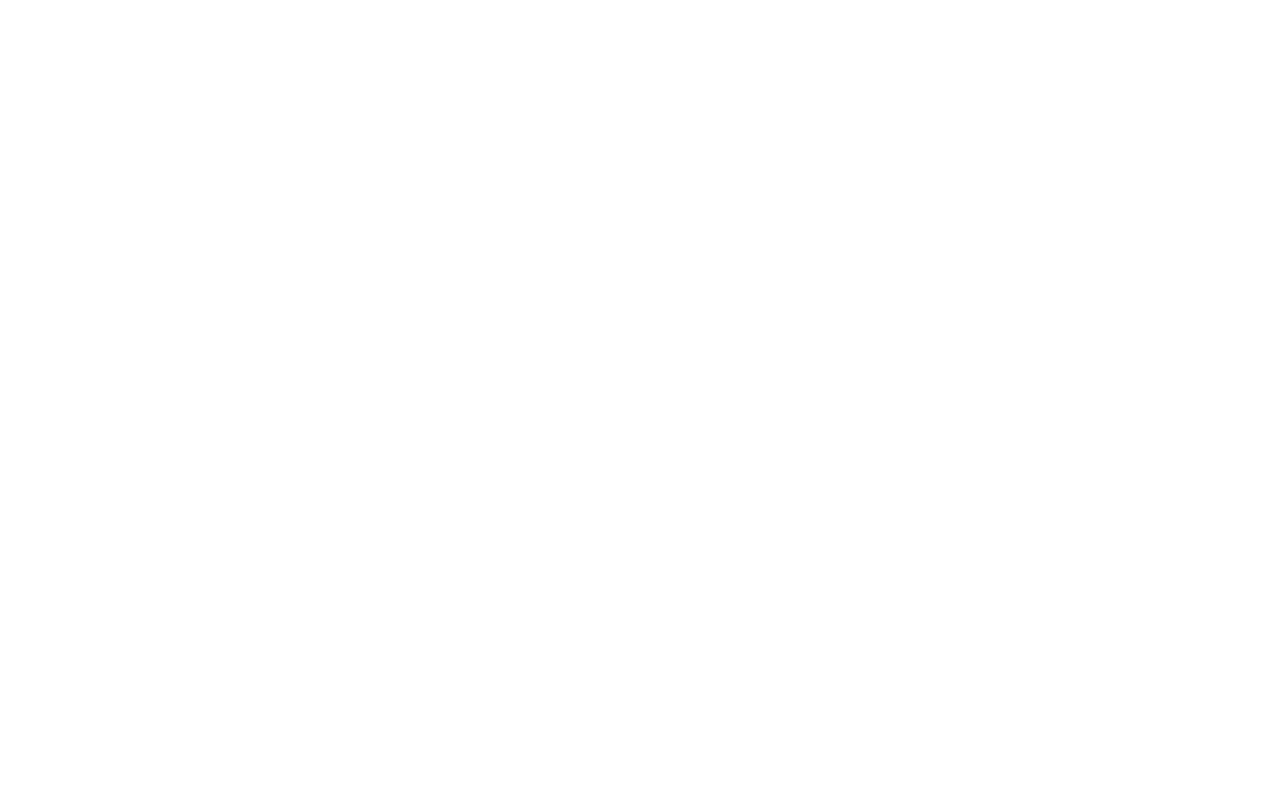
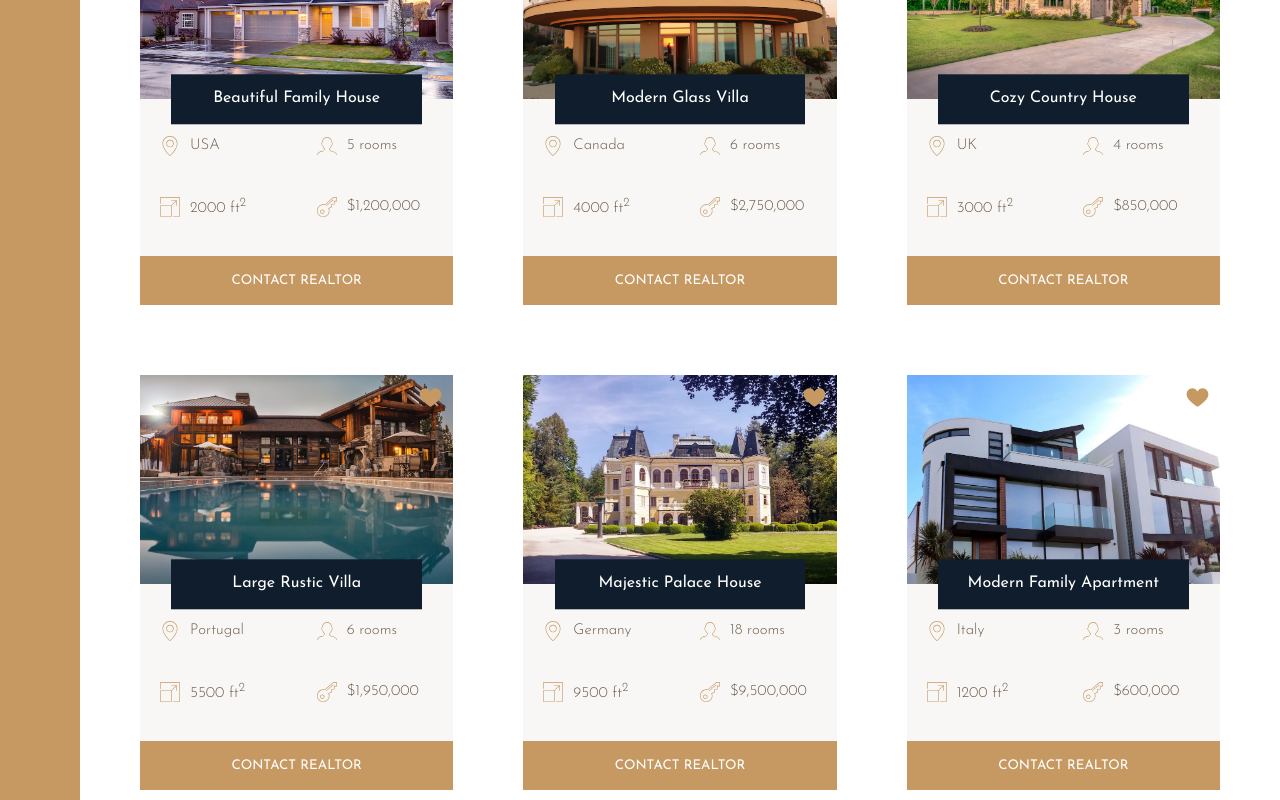
Before and after one commit to landon-sturgeon/real-estate-example, a React (Create React App) app: page / in a window 1280 px wide. Shown: the part 2080-2880 px from the top of the page. Before the commit the page ends 1868 px from the top, so only its background shows below. Built offline with nearby package versions, Linux system fonts and the light colour scheme.

Commit message:
finished list of homes cards

```diff
--- a/src/components/custom-button/custom-button.component.js
+++ b/src/components/custom-button/custom-button.component.js
@@ -4,7 +4,7 @@
 
 const CustomButton = ({btnTitle}) => (
     <CustomButtonContainer>
-        { btnTitle }
+        {btnTitle}
     </CustomButtonContainer>
 );
 
--- a/src/components/custom-button/custom-button.style.js
+++ b/src/components/custom-button/custom-button.style.js
@@ -16,5 +16,5 @@
 
     &:hover {
         background-color: ${ COLORS.primaryDark };
-    }
+    };
 `;
--- a/src/components/home-list/home-list.component.js
+++ b/src/components/home-list/home-list.component.js
@@ -1,11 +1,246 @@
 import React from "react";
 
-import { HomeListContainer } from "./home-list.style";
+import Sprite from "../../img/sprite.svg";
+import Home1 from "../../img/house-1.jpeg";
+import Home2 from "../../img/house-2.jpeg";
+import Home3 from "../../img/house-3.jpeg";
+import Home4 from "../../img/house-4.jpeg";
+import Home5 from "../../img/house-5.jpeg";
+import Home6 from "../../img/house-6.jpeg";
+
+import {
+    HomeListContainer, HomeCard, HomeImg, HomeLikeIcon,
+    HomeDetailIcon, HomeName, HomeDetail, HomeDetailText,
+    HomeButton
+} from "./home-list.style";
 
 const HomeList = () => (
     <HomeListContainer>
-        home list content
+        <HomeCard>
+            <HomeImg src={Home1} alt="House 1" />
+            <HomeLikeIcon>
+                <use xlinkHref={`${Sprite}#icon-heart-full`} />
+            </HomeLikeIcon>
+            <HomeName>Beautiful Family House</HomeName>
+
+            <HomeDetail>
+                <HomeDetailIcon>
+                    <use xlinkHref={`${Sprite}#icon-map-pin`} />
+                </HomeDetailIcon>
+                <HomeDetailText>USA</HomeDetailText>
+            </HomeDetail>
+
+            <HomeDetail>
+                <HomeDetailIcon>
+                    <use xlinkHref={`${Sprite}#icon-profile-male`} />
+                </HomeDetailIcon>
+                <HomeDetailText>5 rooms</HomeDetailText>
+            </HomeDetail>
+
+            <HomeDetail>
+                <HomeDetailIcon>
+                    <use xlinkHref={`${Sprite}#icon-expand`} />
+                </HomeDetailIcon>
+                <HomeDetailText>2000 ft<sup>2</sup></HomeDetailText>
+            </HomeDetail>
+
+            <HomeDetail>
+                <HomeDetailIcon>
+                    <use xlinkHref={`${Sprite}#icon-key`} />
+                </HomeDetailIcon>
+                <HomeDetailText>$1,200,000</HomeDetailText>
+            </HomeDetail>
+            <HomeButton>Contact Realtor</HomeButton>
+        </HomeCard>
+
+        <HomeCard>
+            <HomeImg src={Home2} alt="House 2" />
+            <HomeLikeIcon>
+                <use xlinkHref={`${Sprite}#icon-heart-full`} />
+            </HomeLikeIcon>
+            <HomeName>Modern Glass Villa</HomeName>
+
+            <HomeDetail>
+                <HomeDetailIcon>
+                    <use xlinkHref={`${Sprite}#icon-map-pin`} />
+                </HomeDetailIcon>
+                <HomeDetailText>Canada</HomeDetailText>
+            </HomeDetail>
+
+            <HomeDetail>
+                <HomeDetailIcon>
+                    <use xlinkHref={`${Sprite}#icon-profile-male`} />
+                </HomeDetailIcon>
+                <HomeDetailText>6 rooms</HomeDetailText>
+            </HomeDetail>
+
+            <HomeDetail>
+                <HomeDetailIcon>
+                    <use xlinkHref={`${Sprite}#icon-expand`} />
+                </HomeDetailIcon>
+                <HomeDetailText>4000 ft<sup>2</sup></HomeDetailText>
+            </HomeDetail>
+
+            <HomeDetail>
+                <HomeDetailIcon>
+                    <use xlinkHref={`${Sprite}#icon-key`} />
+                </HomeDetailIcon>
+                <HomeDetailText>$2,750,000</HomeDetailText>
+            </HomeDetail>
+            <HomeButton>Contact Realtor</HomeButton>
+        </HomeCard>
+
+        <HomeCard>
+            <HomeImg src={Home3} alt="House 3" />
+            <HomeLikeIcon>
+                <use xlinkHref={`${Sprite}#icon-heart-full`} />
+            </HomeLikeIcon>
+            <HomeName>Cozy Country House</HomeName>
+
+            <HomeDetail>
+                <HomeDetailIcon>
+                    <use xlinkHref={`${Sprite}#icon-map-pin`} />
+                </HomeDetailIcon>
+                <HomeDetailText>UK</HomeDetailText>
+            </HomeDetail>
+
+            <HomeDetail>
+                <HomeDetailIcon>
+                    <use xlinkHref={`${Sprite}#icon-profile-male`} />
+                </HomeDetailIcon>
+                <HomeDetailText>4 rooms</HomeDetailText>
+            </HomeDetail>
+
+            <HomeDetail>
+                <HomeDetailIcon>
+                    <use xlinkHref={`${Sprite}#icon-expand`} />
+                </HomeDetailIcon>
+                <HomeDetailText>3000 ft<sup>2</sup></HomeDetailText>
+            </HomeDetail>
+
+            <HomeDetail>
+                <HomeDetailIcon>
+                    <use xlinkHref={`${Sprite}#icon-key`} />
+                </HomeDetailIcon>
+                <HomeDetailText>$850,000</HomeDetailText>
+            </HomeDetail>
+            <HomeButton>Contact Realtor</HomeButton>
+        </HomeCard>
+
+        <HomeCard>
+            <HomeImg src={Home4} alt="House 4" />
+            <HomeLikeIcon>
+                <use xlinkHref={`${Sprite}#icon-heart-full`} />
+            </HomeLikeIcon>
+            <HomeName>Large Rustic Villa</HomeName>
+
+            <HomeDetail>
+                <HomeDetailIcon>
+                    <use xlinkHref={`${Sprite}#icon-map-pin`} />
+                </HomeDetailIcon>
+                <HomeDetailText>Portugal</HomeDetailText>
+            </HomeDetail>
+
+            <HomeDetail>
+                <HomeDetailIcon>
+                    <use xlinkHref={`${Sprite}#icon-profile-male`} />
+                </HomeDetailIcon>
+                <HomeDetailText>6 rooms</HomeDetailText>
+            </HomeDetail>
+
+            <HomeDetail>
+                <HomeDetailIcon>
+                    <use xlinkHref={`${Sprite}#icon-expand`} />
+                </HomeDetailIcon>
+                <HomeDetailText>5500 ft<sup>2</sup></HomeDetailText>
+            </HomeDetail>
+
+            <HomeDetail>
+                <HomeDetailIcon>
+                    <use xlinkHref={`${Sprite}#icon-key`} />
+                </HomeDetailIcon>
+                <HomeDetailText>$1,950,000</HomeDetailText>
+            </HomeDetail>
+            <HomeButton>Contact Realtor</HomeButton>
+        </HomeCard>
+
+        <HomeCard>
+            <HomeImg src={Home5} alt="House 5" />
+            <HomeLikeIcon>
+                <use xlinkHref={`${Sprite}#icon-heart-full`} />
+            </HomeLikeIcon>
+            <HomeName>Majestic Palace House</HomeName>
+
+            <HomeDetail>
+                <HomeDetailIcon>
+                    <use xlinkHref={`${Sprite}#icon-map-pin`} />
+                </HomeDetailIcon>
+                <HomeDetailText>Germany</HomeDetailText>
+            </HomeDetail>
+
+            <HomeDetail>
+                <HomeDetailIcon>
+                    <use xlinkHref={`${Sprite}#icon-profile-male`} />
+                </HomeDetailIcon>
+                <HomeDetailText>18 rooms</HomeDetailText>
+            </HomeDetail>
+
+            <HomeDetail>
+                <HomeDetailIcon>
+                    <use xlinkHref={`${Sprite}#icon-expand`} />
+                </HomeDetailIcon>
+                <HomeDetailText>9500 ft<sup>2</sup></HomeDetailText>
+            </HomeDetail>
+
+            <HomeDetail>
+                <HomeDetailIcon>
+                    <use xlinkHref={`${Sprite}#icon-key`} />
+                </HomeDetailIcon>
+                <HomeDetailText>$9,500,000</HomeDetailText>
+            </HomeDetail>
+            <HomeButton>Contact Realtor</HomeButton>
+        </HomeCard>
+
+        <HomeCard>
+            <HomeImg src={Home6} alt="House 6" />
+            <HomeLikeIcon>
+                <use xlinkHref={`${Sprite}#icon-heart-full`} />
+            </HomeLikeIcon>
+            <HomeName>Modern Family Apartment</HomeName>
+
+            <HomeDetail>
+                <HomeDetailIcon>
+                    <use xlinkHref={`${Sprite}#icon-map-pin`} />
+                </HomeDetailIcon>
+                <HomeDetailText>Italy</HomeDetailText>
+            </HomeDetail>
+
+            <HomeDetail>
+                <HomeDetailIcon>
+                    <use xlinkHref={`${Sprite}#icon-profile-male`} />
+                </HomeDetailIcon>
+                <HomeDetailText>3 rooms</HomeDetailText>
+            </HomeDetail>
+
+            <HomeDetail>
+                <HomeDetailIcon>
+                    <use xlinkHref={`${Sprite}#icon-expand`} />
+                </HomeDetailIcon>
+                <HomeDetailText>1200 ft<sup>2</sup></HomeDetailText>
+            </HomeDetail>
+
+            <HomeDetail>
+                <HomeDetailIcon>
+                    <use xlinkHref={`${Sprite}#icon-key`} />
+                </HomeDetailIcon>
+                <HomeDetailText>$600,000</HomeDetailText>
+            </HomeDetail>
+            <HomeButton>Contact Realtor</HomeButton>
+        </HomeCard>
+
     </HomeListContainer>
+
+
 );
 
 export default HomeList;
--- a/src/components/home-list/home-list.style.js
+++ b/src/components/home-list/home-list.style.js
@@ -1,8 +1,92 @@
 import styled from "styled-components";
 
-import { COLORS } from "../../scss/_variables.style";
+import { COLORS, FONT, SHADOWS } from "../../scss/_variables.style";
 
 export const HomeListContainer = styled.div`
+    grid-column: center-start / center-end;
+    margin: 15rem 0;
+
+    display: grid;
+    grid-template-columns: repeat(auto-fit, minmax(25rem, 1fr));
+    grid-gap: 7rem;
+`;
+
+export const HomeCard = styled.div`
+    background-color: ${ COLORS.greyLight1};
+
+    display: grid;
+    grid-template-columns: repeat(2, 1fr);
+    grid-row-gap: 3.5rem;
+`;
+
+export const HomeImg = styled.img`
+    width: 100%;
+    grid-row: 1 / 2;
+    grid-column: 1 / -1;
+    z-index: 1;
+`;
+
+export const HomeLikeIcon = styled.svg`
+    grid-row: 1 / 2;
+    grid-column: 2 / 3;
+    justify-self: end;
+    margin: 1rem;
+    fill: ${ COLORS.primary };
+    height: 2.5rem;
+    width: 2.5rem;
+    z-index: 2;
+    box-shadow: rgba(${SHADOWS.dark});
+`;
+
+export const HomeDetailIcon = styled.svg`
+    fill: ${ COLORS.primary };
+    height: 2rem;
+    width: 2rem;
+`;
+
+export const HomeName = styled.h5`
+    grid-column: 1 / -1;
+    grid-row: 1 / 2;
+    z-index: 2;
+    transform: translateY(50%);
+
+    width: 80%;
+    justify-self: center;
+    align-self: end;
+    font-family: ${ FONT.display };
+    font-size: 1.6rem;
+    text-align: center;
+    padding: 1.25rem;
     background-color: ${ COLORS.secondary };
-    grid-column: center-start / center-end;
+    color: #fff;
+    font-weight: 400;
 `;
+
+export const HomeDetail = styled.div`
+    font-size: 1.5rem;
+    margin-left: 2rem;
+    display: flex;
+    align-items: center;
+`;
+
+export const HomeDetailText = styled.p`
+    margin-left: 1rem;
+`;
+
+export const HomeButton = styled.button`
+    background-color: ${ COLORS.primary };
+    color: #fff;
+    border: none;
+    border-radius: 0;
+    font-family: ${ FONT.display };
+    font-weight: 400;
+    text-transform: uppercase;
+    padding: 1.8rem 3rem;
+    cursor: pointer;
+    transition: all 0.2s;
+    grid-column: 1 / -1;
+
+    &:hover {
+        background-color: ${ COLORS.primaryDark };
+    };
+`;
```
